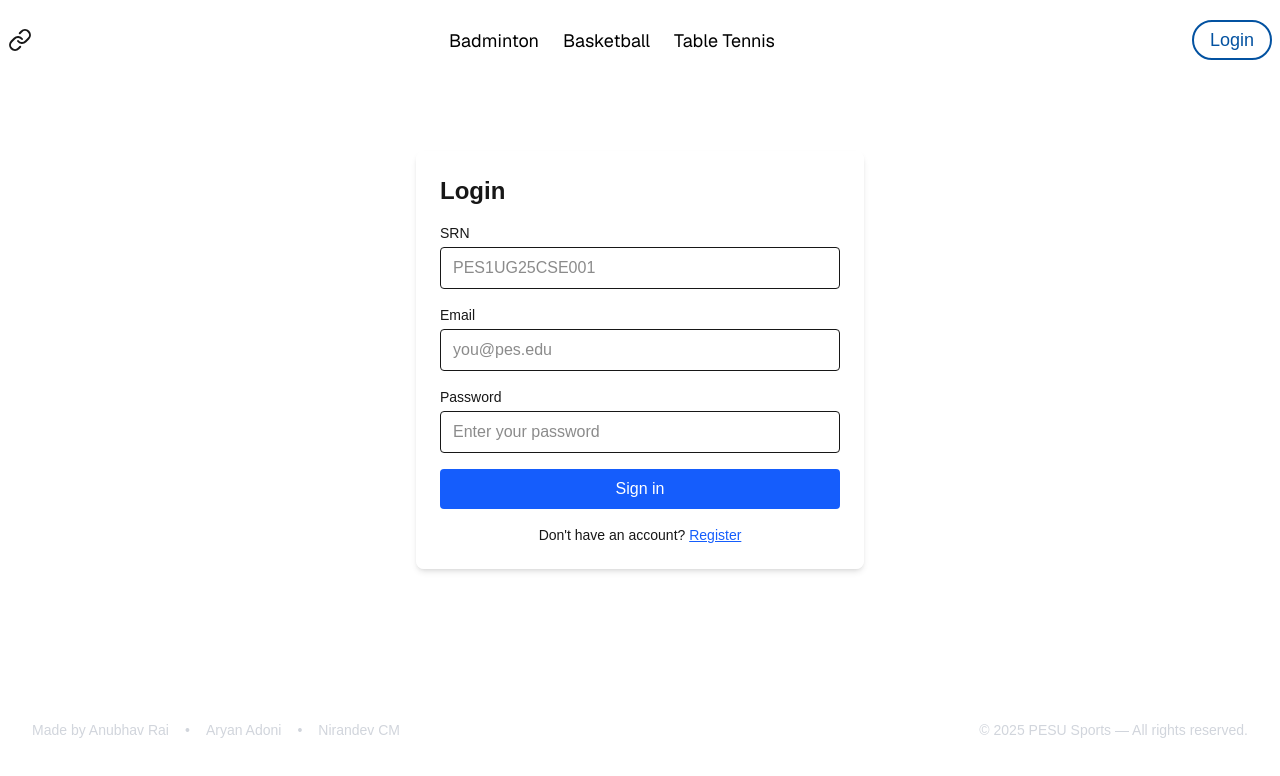
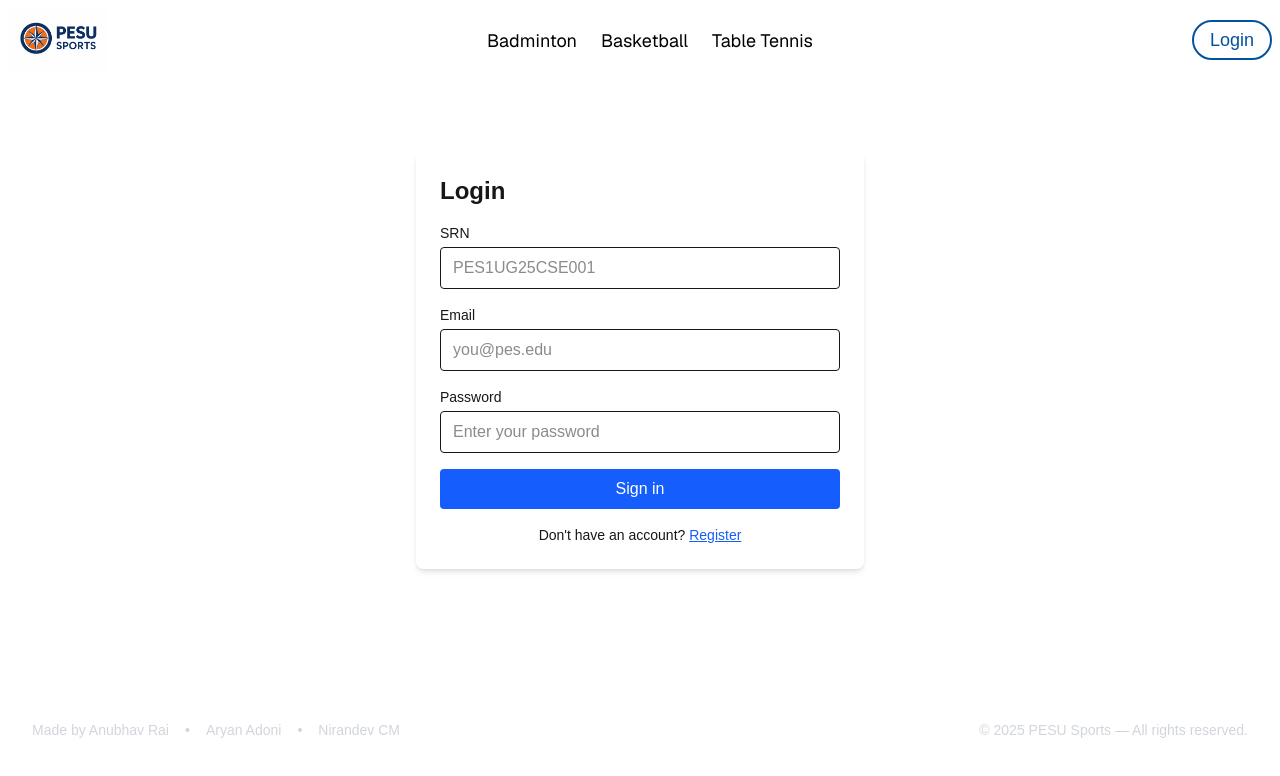
Before and after one commit to acrticsludge/pesu-sports, a Next.js app: page /Login in a window 1280 px wide. Shown: the top 776 px of the page. Built offline with nearby package versions, Linux system fonts and the light colour scheme; no server answers.

Commit message:
Minor fixes

```diff
--- a/src/app/NavBar.tsx
+++ b/src/app/NavBar.tsx
@@ -1,19 +1,26 @@
 "use client";
 import React from "react";
 import { useUser } from "./UserContext";
-import { Link } from "lucide-react";
+import { useRouter } from "next/navigation";
 
-const NavBar = () => {
+function NavBar() {
+  const router = useRouter();
   const { user } = useUser();
+  const handleLogoClick = () => {
+    router.push("/");
+  };
   return (
     <div
       id="navbar"
       className="flex fixed top-0 left-0 w-full justify-between items-center bg-white h-20 px-2 box-border"
     >
       <div id="pesu-logo">
-        <Link href="/">
-          <img src="/pesu_sports.png" alt="PES Logo" className="w-[100px]" />
-        </Link>
+        <img
+          src="/pesu_sports.png"
+          alt="PES Logo"
+          className="w-[100px] cursor-pointer"
+          onClick={handleLogoClick}
+        />
       </div>
 
       <nav id="links" className="flex gap-6 p-6 text-[1.125rem] m-0 font-sans">
@@ -59,6 +66,6 @@ const NavBar = () => {
       )}
     </div>
   );
-};
+}
 
 export default NavBar;
--- a/src/app/page.tsx
+++ b/src/app/page.tsx
@@ -33,7 +33,7 @@ export default function page() {
 
         <div className="grid grid-cols-1 md:grid-cols-3 gap-8 mt-16 px-8 w-full max-w-6xl">
           <div className="relative h-64 rounded-2xl overflow-hidden shadow-lg group">
-            <Image
+            <img
               src="null"
               alt="Badminton Court"
               className="w-full h-full object-cover group-hover:scale-110 transition-transform duration-500"
@@ -51,7 +51,7 @@ export default function page() {
           </div>
 
           <div className="relative h-64 rounded-2xl overflow-hidden shadow-lg group">
-            <Image
+            <img
               src="null"
               alt="Basketball Court"
               className="w-full h-full object-cover group-hover:scale-110 transition-transform duration-500"
@@ -71,7 +71,7 @@ export default function page() {
           </div>
 
           <div className="relative h-64 rounded-2xl overflow-hidden shadow-lg group">
-            <Image
+            <img
               src="null"
               alt="Table Tennis"
               className="w-full h-full object-cover group-hover:scale-110 transition-transform duration-500"
```
